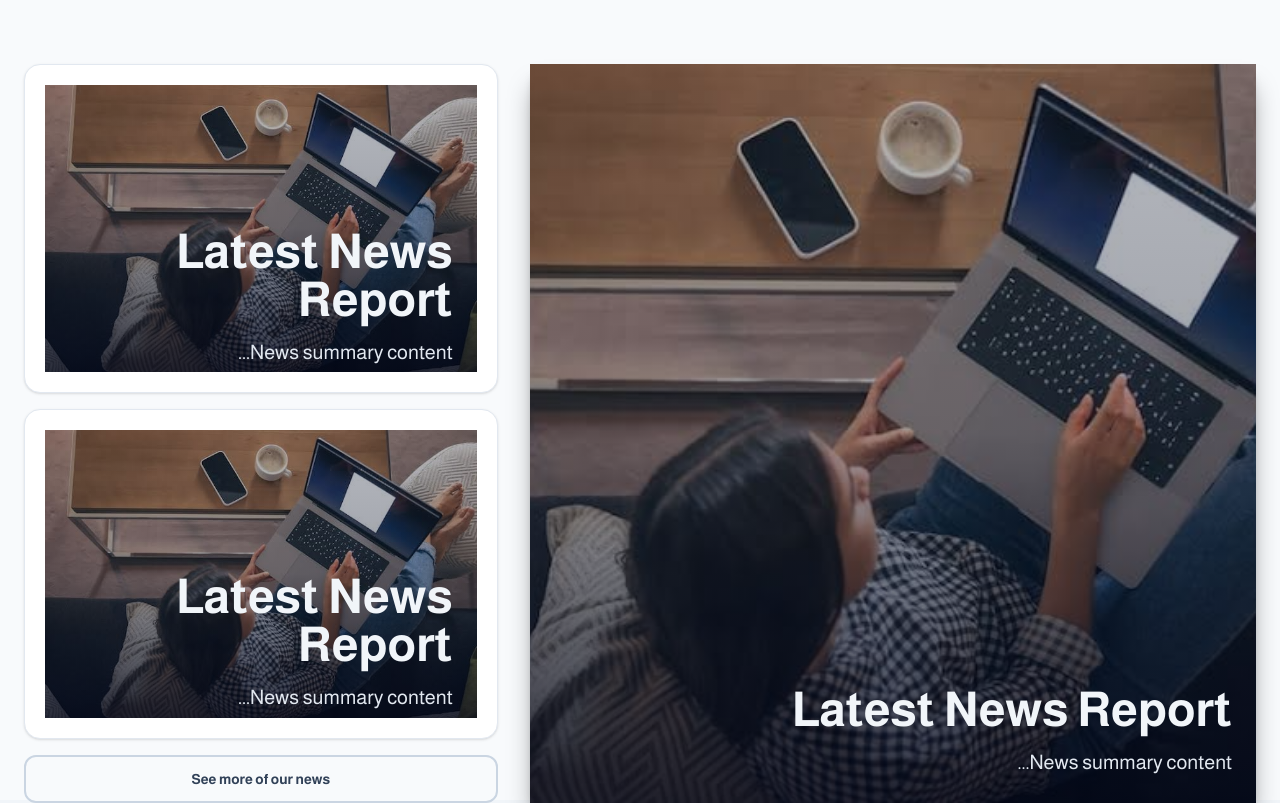
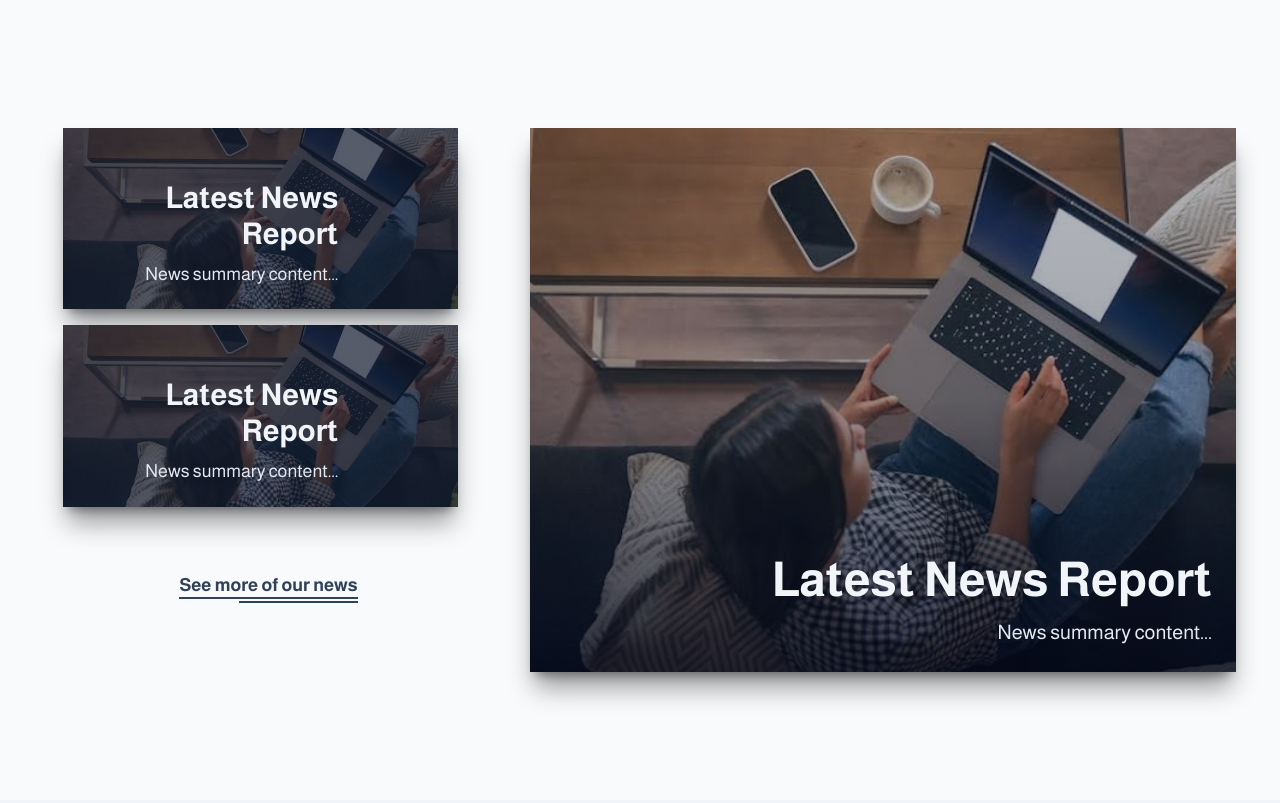
Before and after one commit to A1iHassan/University-platform, a React (Vite) app in the folder frontend/: page / in a window 1280 px wide. Shown: the part 800-1603 px from the top of the page. Built offline with nearby package versions, Linux system fonts and the light colour scheme; a web font is replaced by a local one.

Commit message:
styling the news section

```diff
--- a/frontend/src/pages/homePage.tsx
+++ b/frontend/src/pages/homePage.tsx
@@ -1,5 +1,5 @@
 import { useState, useEffect } from 'react'
-import { ChevronDownIcon, GlobeAltIcon, AcademicCapIcon, UserGroupIcon, BookOpenIcon, BeakerIcon, PhoneIcon, EnvelopeIcon, MapPinIcon } from '@heroicons/react/24/outline'
+import { ChevronDownIcon, ChevronLeftIcon, GlobeAltIcon, AcademicCapIcon, UserGroupIcon, BookOpenIcon, BeakerIcon, PhoneIcon, EnvelopeIcon, MapPinIcon, ArrowLongLeftIcon } from '@heroicons/react/24/outline'
 
 const HomePage = () => {
   const [scrolled, setScrolled] = useState(false)
@@ -61,45 +61,84 @@ const HomePage = () => {
 
 
       {/* Latest News Section */}
-      <section className="mx-auto grid h-screen w-full gap-8 px-6 py-16 md:grid-cols-5">
-        <article className="relative col-span-3 overflow-hidden shadow-xl/40 bg-white">
+      <section className="mx-auto grid h-screen w-full gap-8 px-6 py-32 md:grid-cols-5">
+        <article className="group relative col-span-3 overflow-hidden shadow-xl/40 bg-white mr-5 cursor-pointer">
           {/* Latest published news report */}
           <div className="overflow-hidden h-full relative z-10">
-            <img src="/Latest.jpeg" alt="Latest News" className="object-cover w-full h-full transition-transform duration-500" />
+            <img src="/Latest.jpeg" alt="Latest News" className="object-cover w-full h-full group-hover:scale-105 transition-transform duration-500" />
             {/* Dark overlay on the video */}
-            <div className="absolute inset-0 bg-gradient-to-t from-slate-950/80 via-slate-900/40 to-slate-900/30" />
+            <div className="absolute inset-0 bg-gradient-to-t from-slate-950/80 via-slate-900/40 to-slate-900/30 transition-opacity duration-500 group-hover:bg-slate-900/50 transition-color duration-200" />
           </div>
-          <div className="p-6 z-100 absolute bottom-0">
-            <h2 className="mb-3 text-5xl font-bold text-slate-100">Latest News Report</h2>
-            <p className="text-xl leading-relaxed text-slate-200">News summary content...</p>
+          <div className="p-6 z-100 absolute bottom-0 w-full flex justify-between items-end">
+            <div className="text-right">
+              <h2 className="mb-3 text-5xl font-bold text-slate-100">Latest News Report</h2>
+              <p className="text-xl leading-relaxed text-slate-200">...News summary content</p>
+            </div>
+            <div className="overflow-hidden mb-2">
+              <div className="flex items-center gap-2 text-slate-100 font-semibold text-lg translate-x-[100%] transition-transform duration-500 group-hover:translate-x-0">
+                <ArrowLongLeftIcon className="h-6 w-6" />
+                <span>Read More</span>
+              </div>
+            </div>
           </div>
         </article>
 
-        <aside className="col-span-2 flex flex-col gap-4">
-          <article className="relative group flex-1 overflow-hidden rounded-2xl border border-slate-200 bg-white p-5 shadow-sm transition-shadow duration-300 hover:shadow-lg">
-          <div className="overflow-hidden relative z-10">
-            <img src="/Latest.jpeg" alt="Latest News" className="object-cover w-full h-full transition-transform duration-500" />
-            {/* Dark overlay on the video */}
-            <div className="absolute inset-0 bg-gradient-to-t from-slate-950/80 via-slate-900/40 to-slate-900/30" />
-          </div>
-          <div className="p-6 z-100 absolute bottom-0">
-            <h2 className="mb-3 text-5xl font-bold text-slate-100">Latest News Report</h2>
-            <p className="text-xl leading-relaxed text-slate-200">News summary content...</p>
-          </div>
+        <aside className="col-span-2 flex flex-col items-center gap-4">
+          <article className="group relative flex-1 overflow-hidden bg-white p-5 shadow-xl/40 cursor-pointer max-h-1/3 w-5/6">
+	    {/* Background Image & Overlay (Removed from document flow) */}
+	    <img
+		src="/Latest.jpeg"
+		alt="Article Background"
+		className="absolute inset-0 h-full w-full object-cover z-0 transition-transform duration-500 group-hover:scale-105" />
+  	    <div className="absolute inset-0 bg-slate-900/70 z-0 transition-opacity duration-500 group-hover:bg-slate-900/80" />
+	    <div className='relative z-10 flex h-full flex-col justify-end'>
+           <div className="w-full flex justify-between items-end">
+             <div className="overflow-hidden mb-1">
+               <div className="flex items-center gap-2 text-slate-100 font-semibold translate-x-[100%] transition-transform duration-500 group-hover:translate-x-0">
+                 <ArrowLongLeftIcon className="h-5 w-5" />
+                 <span>Read More</span>
+               </div>
+             </div>
+             <div className="text-right">
+               <h2 className="mb-2 text-3xl font-bold text-slate-100">Latest News Report</h2>
+               <p className="text-lg leading-relaxed text-slate-200">...News summary content</p>
+             </div>
+           </div>
+	    </div>
           </article>
-          <article className="relative group flex-1 overflow-hidden rounded-2xl border border-slate-200 bg-white p-5 shadow-sm transition-shadow duration-300 hover:shadow-lg">
-          <div className="overflow-hidden relative z-10">
-            <img src="/Latest.jpeg" alt="Latest News" className="object-cover w-full h-full transition-transform duration-500" />
-            {/* Dark overlay on the video */}
-            <div className="absolute inset-0 bg-gradient-to-t from-slate-950/80 via-slate-900/40 to-slate-900/30" />
-          </div>
-          <div className="p-6 z-100 absolute bottom-0">
-            <h2 className="mb-3 text-5xl font-bold text-slate-100">Latest News Report</h2>
-            <p className="text-xl leading-relaxed text-slate-200">News summary content...</p>
-          </div>
+          <article className="group relative flex-1 overflow-hidden bg-white p-5 shadow-xl/40 cursor-pointer max-h-1/3 w-5/6">
+	    {/* Background Image & Overlay (Removed from document flow) */}
+	    <img
+		src="/Latest.jpeg"
+		alt="Article Background"
+		className="absolute inset-0 h-full w-full object-cover z-0 transition-transform duration-500 group-hover:scale-105" />
+  	    <div className="absolute inset-0 bg-slate-900/70 z-0 transition-opacity duration-500 group-hover:bg-slate-900/80"></div>
+	    <div className='relative z-10 flex h-full flex-col justify-end'>
+           <div className="w-full flex justify-between items-end">
+             <div className="overflow-hidden mb-1">
+               <div className="flex items-center gap-2 text-slate-100 font-semibold translate-x-[100%] transition-transform duration-500 group-hover:translate-x-0">
+                 <ArrowLongLeftIcon className="h-5 w-5" />
+                 <span>Read More</span>
+               </div>
+             </div>
+             <div className="text-right">
+               <h2 className="mb-2 text-3xl font-bold text-slate-100">Latest News Report</h2>
+               <p className="text-lg leading-relaxed text-slate-200">...News summary content</p>
+             </div>
+           </div>
+	    </div>
           </article>
 
-          <button className="mt-auto w-full rounded-xl border-2 border-slate-300 bg-slate-50 px-6 py-3 text-sm font-semibold text-slate-700 transition-all duration-300 hover:border-slate-500 hover:bg-slate-800 hover:text-white cursor-pointer">See more of our news</button>
+          <button className="group relative self-start mr-35 mt-12 flex items-center text-lg font-semibold text-slate-700 cursor-pointer pb-1">
+            <div className="flex items-center transition-all duration-300 w-0 overflow-hidden group-hover:w-6 opacity-0 group-hover:opacity-100 group-hover:mr-1">
+              <ChevronLeftIcon className="h-5 w-5 text-slate-700 flex-shrink-0" />
+            </div>
+            <span>See more of our news</span>
+            <div className="absolute bottom-0 right-0 w-full flex flex-col gap-[2px] mt-5">
+              <div className="h-[2px] w-full bg-slate-700 transition-all duration-300"></div>
+              <div className="h-[2px] w-2/3 bg-slate-700 transition-all duration-300"></div>
+            </div>
+          </button>
         </aside>
       </section>
 
```
